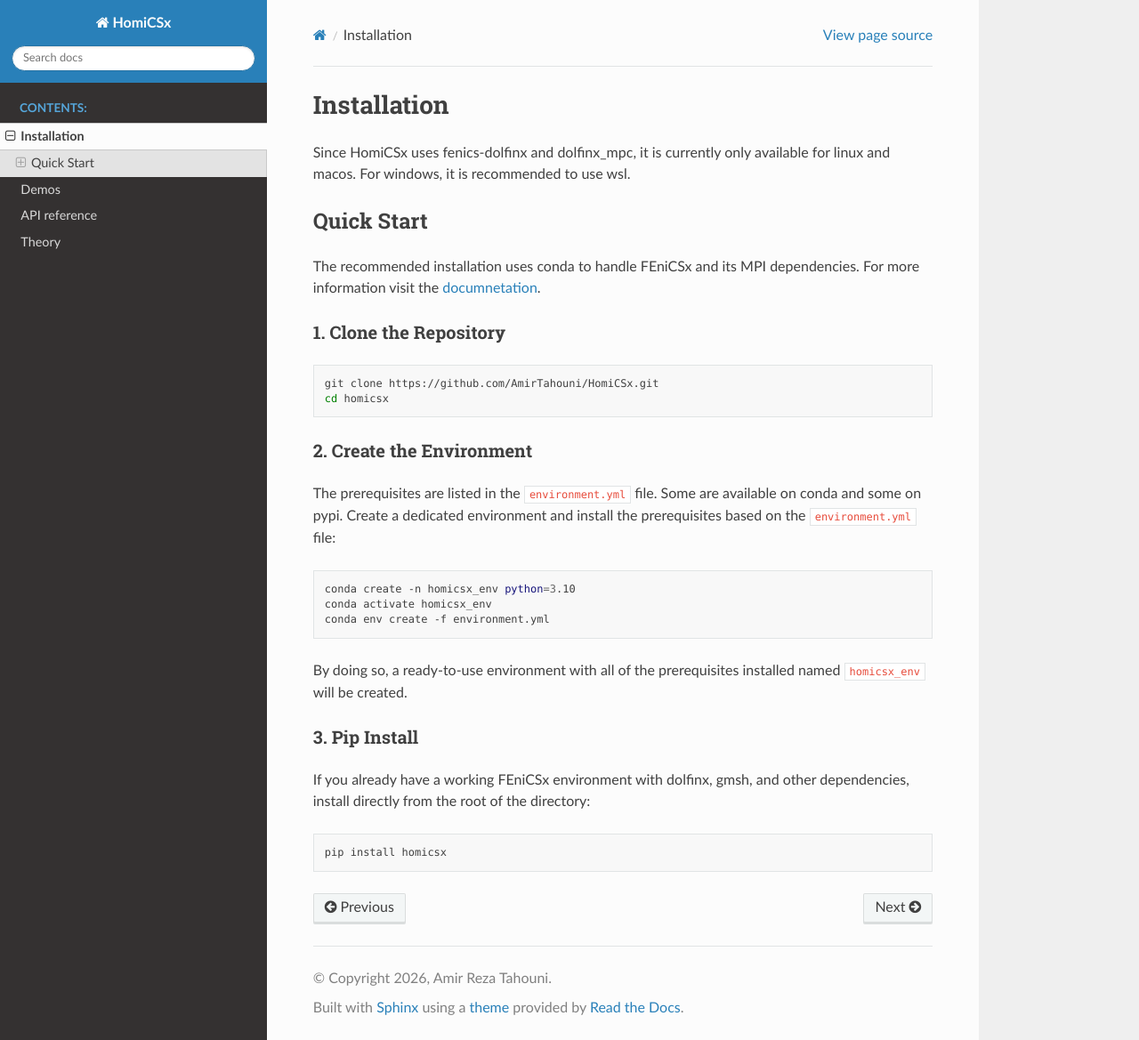
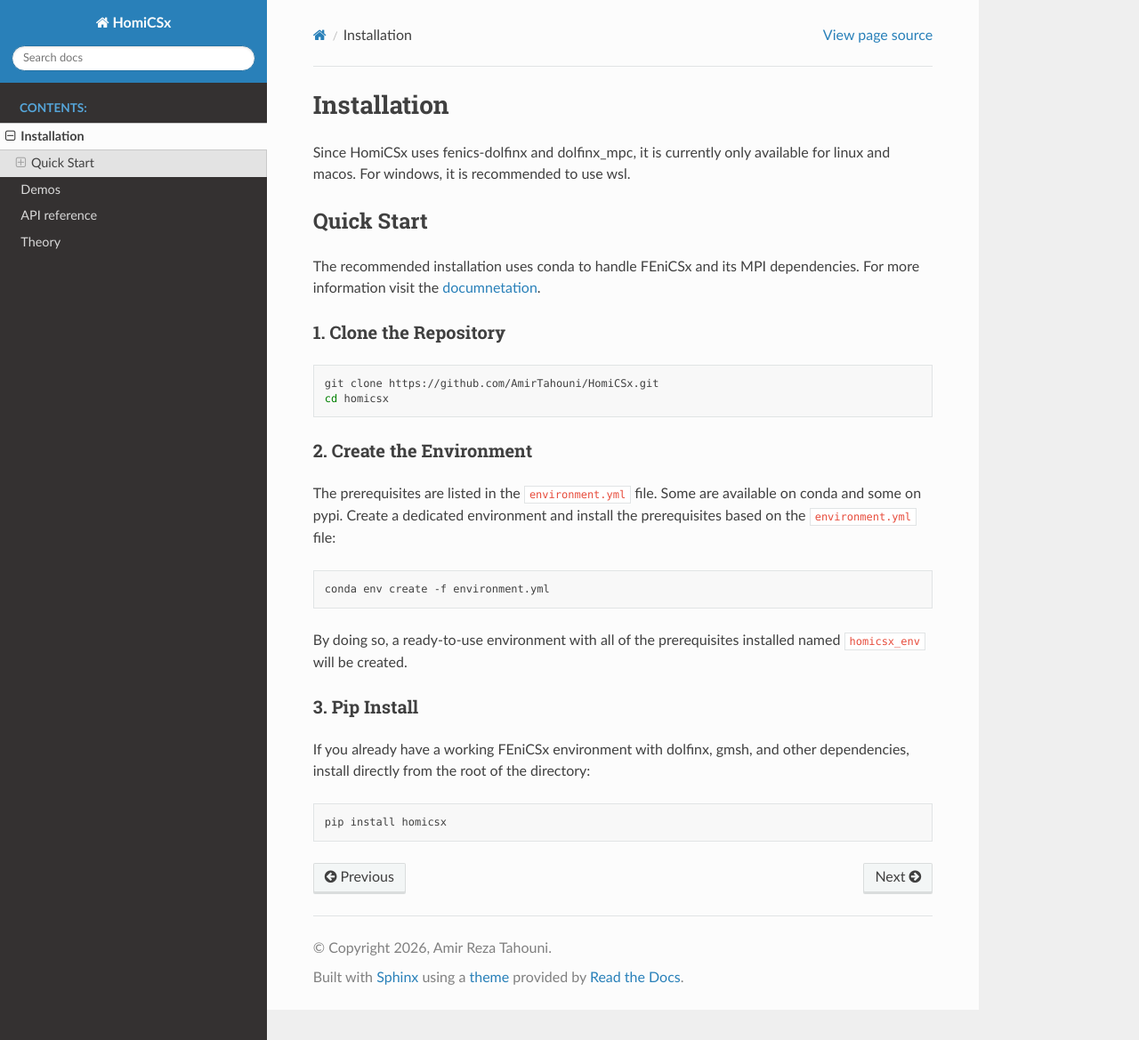
Before and after one commit to AmirTahouni/HomiCSx, a Sphinx documentation site: the page built from docs/source/installation.md, in a window 1280 px wide and 1169 px high. Shown: the whole window at 89% size. Built offline with Sphinx 7.4.7 and the Read the Docs theme 3.1.0, drawn with Linux system fonts in a browser that asks for light colours; formulas are drawn with MathJax 3.

Commit message:
installation env error in guid

````diff
--- a/docs/source/installation.md
+++ b/docs/source/installation.md
@@ -17,8 +17,6 @@ cd homicsx
 The prerequisites are listed in the `environment.yml` file. Some are available on conda and some on pypi. Create a dedicated environment and install the prerequisites based on the `environment.yml` file:
 
 ```bash
-conda create -n homicsx_env python=3.10
-conda activate homicsx_env
 conda env create -f environment.yml
 ```
 
````
Also changed, not shown: README.md (+0 -2 lines).
